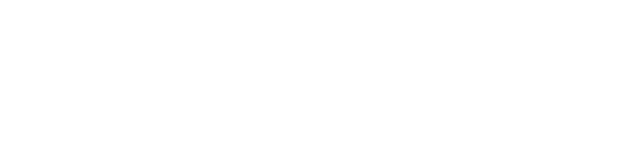
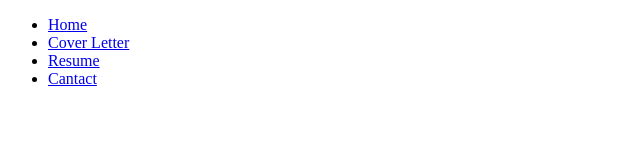
Before and after one commit to ParamrajSondhi/paramrajsondhi.github.io, a plain HTML site: page index.html in a window 1280 px wide. Shown: the whole page, without its empty margins (0-640 px from the left). Drawn offline with Linux system fonts and the light colour scheme.

Commit message:
Updating

```diff
--- a/index.html
+++ b/index.html
@@ -8,7 +8,16 @@
 </head>
 <body>
     <Header>
-
+        <Div>
+            <Nav class="main-nav">
+                <ul>
+                    <li><a href="/index.html">Home</a></li>
+                    <li><a href="/Cover Letter.html">Cover Letter</a></li>
+                    <li><a href="/Resume.html">Resume</a></li>
+                    <li><a href="/Contact.html">Cantact</a></li>
+                </ul>
+            </Nav>
+        </Div>
     </Header>
     <Body>
 
```
Also changed, not shown: Cover Letter.html (added, +12 -0 lines), Contact.html (added), Resume.html (added).
